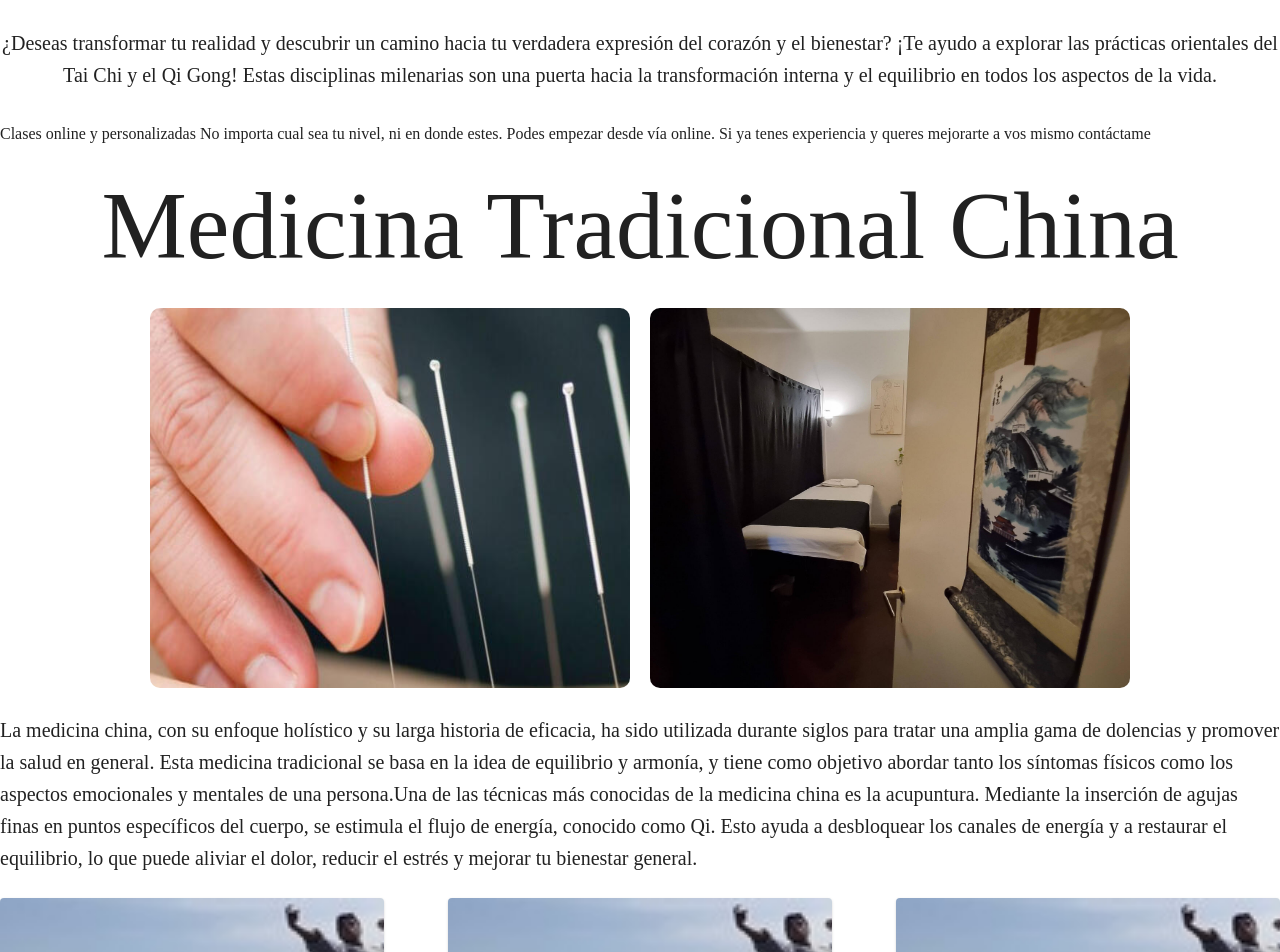
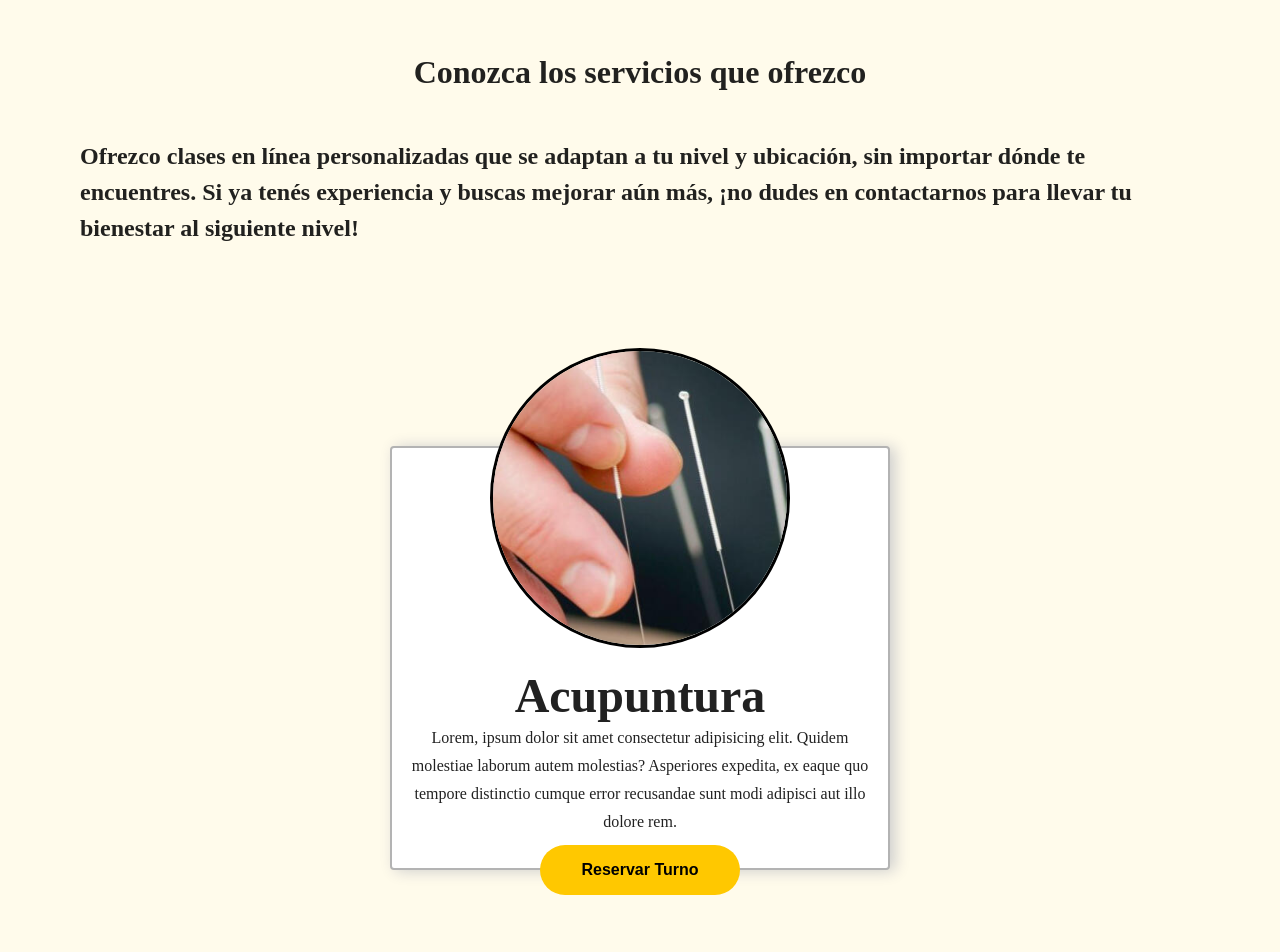
Before and after one commit to Emanuel-P16/brutti, a React (Vite) app: page / in a window 1280 px wide. Shown: the part 900-1852 px from the top of the page. Built offline with nearby package versions, Linux system fonts and the light colour scheme.

Commit message:
se agrego la seccion de servicios

```diff
--- a/src/App.tsx
+++ b/src/App.tsx
@@ -7,7 +7,7 @@ import Home from './assets/Home.jpg'
 import curso1 from './assets/curso1.jpg'
 import medicina1 from './assets/medicinaChina1.jpg'
 import medicina2 from './assets/medicinaChina2.jpg'
-import { Cursos,NavBar, Medicina, Taichi, Contacto, Inicio} from './components/index'
+import { Cursos,NavBar, Medicina, Taichi, Contacto, Inicio, Servicios} from './components/index'
 const Container = styled('div')(({ theme }) => ({
   background: theme.palette.primary.light,
   color: theme.palette.primary.contrastText,
@@ -36,14 +36,14 @@ export default function App() {
         },
         secondary: {
           main: secondaryColorPalette[500],
-        }
+        },
       },
       typography: {
         button:{
-          textTransform: 'none'
+          textTransform: 'none',
         },
         fontFamily: [
-          'Dealoras'
+          // 'Dealoras'
         ].join(',')
       }
     }
@@ -60,21 +60,24 @@ export default function App() {
            <Inicio homeImages={homeImages}/>
           </Grid>
           {/* <Carrousel images={images} autoPlay={true} showButtons={true} /> */}
-          <Grid item xs={12} >
+          {/* <Grid item xs={12} >
             <Typography variant="h6" align="center" gutterBottom={true}>
               ¿Deseas transformar tu realidad y descubrir un camino hacia tu verdadera expresión del corazón y el bienestar? ¡Te ayudo a explorar las prácticas orientales del Tai Chi
               y el Qi Gong! Estas disciplinas milenarias son una puerta hacia la transformación interna y el equilibrio en todos los aspectos de la vida.
             </Typography>
+          </Grid> */}
+          {/* <Grid item xs={12} id={'Taichi'}>
+              <Taichi />
+          </Grid> */}
+          {/* <Grid item xs={12} id={'Medicina China'}>
+              <Medicina images={imagesMedicine}/>
+          </Grid> */}
+          <Grid item xs={12} id={'Servicios'}>
+              <Servicios images={imagesMedicine}/>
           </Grid>
-          <Grid item xs={12} id={'Taichi'}>
-              <Taichi />
-          </Grid>
-          <Grid item xs={12} id={'Medicina China'}>
-              <Medicina images={imagesMedicine}/>
-          </Grid>
-          <Grid item xs={12} id={'Cursos Online'}>
+          {/* <Grid item xs={12} id={'Cursos Online'}>
               <Cursos images={imagesCurses}/>
-          </Grid>
+          </Grid> */}
           <Grid item xs={12} id={'Contacto'}>
               <Contacto/>
           </Grid>
--- a/src/color-palette.tsx
+++ b/src/color-palette.tsx
@@ -32,35 +32,37 @@
 //     A700: '#ffffff',
 //   };
 export const primaryColorPalette = {
-  50: '#ffffff',
-  100: '#ffffff',
-  200: '#ffffff',
-  300: '#ffffff',
-  400: '#ffffff',
-  500: '#ffffff',
-  600: '#ffffff',
-  700: '#ffffff',
-  800: '#ffffff',
-  900: '#ffffff',
+  50: '#fffefc',
+  100: '#fffef8',
+  200: '#fffdf3',
+  300: '#fffcee',
+  400: '#fffbea',
+  500: '#fffae6',
+  600: '#fff9e3',
+  700: '#fff9df',
+  800: '#fff8db',
+  900: '#fff6d5',
   A100: '#ffffff',
   A200: '#ffffff',
   A400: '#ffffff',
   A700: '#ffffff',
+  'contrastDefaultColor': 'dark',
 };
 
 export const secondaryColorPalette = {
-  50: '#ffffff',
-  100: '#ffffff',
-  200: '#ffffff',
-  300: '#ffffff',
-  400: '#ffdffffff5d9',
-  500: '#ffffff',
-  600: '#ffffff',
-  700: '#ffffff',
-  800: '#ffffff',
-  900: '#ffffff',
-  A100: '#ffffff',
-  A200: '#ffffff',
-  A400: '#ffffff',
-  A700: '#ffffff',
+  50: '#fff8e0',
+    100: '#ffefb3',
+    200: '#ffe480',
+    300: '#ffd94d',
+    400: '#ffd026',
+    500: '#ffc800',
+    600: '#ffc200',
+    700: '#ffbb00',
+    800: '#ffb400',
+    900: '#ffa700',
+    A100: '#ffffff',
+    A200: '#fffaf2',
+    A400: '#ffe6bf',
+    A700: '#ffdca6',
+    'contrastDefaultColor': 'dark',
 };
--- /dev/null
+++ b/src/components/Servicios.tsx
@@ -0,0 +1,156 @@
+import { Grid, Card, CardMedia, CardContent, Typography, CardActions, Button } from '@mui/material';
+import { makeStyles } from '@mui/styles'
+
+interface Props {
+    images: string[];
+}
+
+const useStylesServices = makeStyles(() => ({
+    centerSection: {
+        display: 'flex',
+        justifyContent: 'center',
+        position: 'relative',
+        marginBottom: '5rem',
+        padding: '0 5rem'
+    },
+    imageServices: {
+        borderRadius: '50%',
+        position: 'absolute',
+        marginTop: '-100px',
+        border: '3px solid black'
+    },
+    buttonServices: {
+        background: '#FFC800',
+        color: 'black',
+        position: 'absolute',
+        bottom: 0,
+        marginBottom: '-25px',
+        marginLeft: '-100px',
+        width: '200px',
+        height: '50px',
+        borderRadius: '50px',
+        '&:hover': {
+            background: '#E6B400', // Color de fondo cuando el cursor está sobre el botón
+          },
+    },
+    centerCard: {
+        display: 'flex',
+        justifyContent: 'center',
+        position: 'relative',
+        marginBottom: '200px'
+
+    },
+    card: {
+        border: '2px solid #b3b3b3',
+        boxShadow: '5px 1px 15px #cdcdcd',
+        display: 'flex',
+        flexDirection: 'column',
+        alignItems: 'center',
+        textAlign: 'center',
+
+    }
+}))
+export default function Servicios(props: Props) {
+
+    const classesServices = useStylesServices();
+    return (
+        <Grid
+            container
+        >
+            <Grid container direction={'row'} className={classesServices.centerSection}>
+                <h1>Conozca los servicios que ofrezco</h1>
+                <h2>Ofrezco clases en línea personalizadas que se adaptan a tu nivel y ubicación, sin importar dónde te encuentres.
+                    Si ya tenés experiencia y buscas mejorar aún más, ¡no dudes en contactarnos para llevar tu bienestar al siguiente nivel!</h2>
+            </Grid>
+            <Grid container direction='row' style={{ marginTop: '100px' }}
+            >
+                <Grid item xs={12} md={12} xl={6} className={classesServices.centerCard}>
+                    <Card sx={{ maxWidth: 500 }} className={classesServices.card}>
+                        <CardMedia
+                            sx={{ height: 300, width: 300 }}
+                            component="img"
+                            image={props.images[0]}
+                            className={classesServices.imageServices}
+                        />
+                        <CardContent style={{ paddingTop: '220px' }}>
+                            <Typography variant='h3' fontWeight='bold'>
+                                Acupuntura
+                            </Typography>
+                            <Typography variant='subtitle1'>
+                                Lorem, ipsum dolor sit amet consectetur adipisicing elit. Quidem molestiae laborum autem molestias? Asperiores expedita, ex eaque quo tempore distinctio cumque error recusandae sunt modi adipisci aut illo dolore rem.
+                            </Typography>
+                        </CardContent>
+                        <CardActions>
+                            <Button size='small' color='secondary' className={classesServices.buttonServices} ><Typography variant='subtitle1' fontWeight='bold'>Reservar Turno</Typography></Button>
+                        </CardActions>
+                    </Card>
+                </Grid>
+                <Grid item xs={12} md={12} xl={6} className={classesServices.centerCard}>
+                    <Card sx={{ maxWidth: 500 }} className={classesServices.card}>
+                        <CardMedia
+                            sx={{ height: 300, width: 300 }}
+                            component="img"
+                            image={props.images[0]}
+                            className={classesServices.imageServices}
+                        />
+                        <CardContent style={{ paddingTop: '220px' }}>
+                            <Typography variant='h3' fontWeight='bold'>
+                                Acupuntura
+                            </Typography>
+                            <Typography variant='subtitle1'>
+                                Lorem, ipsum dolor sit amet consectetur adipisicing elit. Quidem molestiae laborum autem molestias? Asperiores expedita, ex eaque quo tempore distinctio cumque error recusandae sunt modi adipisci aut illo dolore rem.
+                            </Typography>
+                        </CardContent>
+                        <CardActions>
+                            <Button size='small' color='secondary' className={classesServices.buttonServices} ><Typography variant='subtitle1' fontWeight='bold'>Reservar Turno</Typography></Button>
+                        </CardActions>
+                    </Card>
+                </Grid>
+                <Grid item xs={12} md={12} xl={6} className={classesServices.centerCard}>
+                    <Card sx={{ maxWidth: 500 }} className={classesServices.card}>
+                        <CardMedia
+                            sx={{ height: 300, width: 300 }}
+                            component="img"
+                            image={props.images[0]}
+                            className={classesServices.imageServices}
+                        />
+                        <CardContent style={{ paddingTop: '220px' }}>
+                            <Typography variant='h3' fontWeight='bold'>
+                                Acupuntura
+                            </Typography>
+                            <Typography variant='subtitle1'>
+                                Lorem, ipsum dolor sit amet consectetur adipisicing elit. Quidem molestiae laborum autem molestias? Asperiores expedita, ex eaque quo tempore distinctio cumque error recusandae sunt modi adipisci aut illo dolore rem.
+                            </Typography>
+                        </CardContent>
+                        <CardActions>
+                            <Button size='small' color='secondary' className={classesServices.buttonServices} ><Typography variant='subtitle1' fontWeight='bold'>Reservar Turno</Typography></Button>
+                        </CardActions>
+                    </Card>
+                </Grid>
+                <Grid item xs={12} md={12} xl={6} className={classesServices.centerCard}>
+                    <Card sx={{ maxWidth: 500 }} className={classesServices.card}>
+                        <CardMedia
+                            sx={{ height: 300, width: 300 }}
+                            component="img"
+                            image={props.images[0]}
+                            className={classesServices.imageServices}
+                        />
+                        <CardContent style={{ paddingTop: '220px' }}>
+                            <Typography variant='h3' fontWeight='bold'>
+                                Acupuntura
+                            </Typography>
+                            <Typography variant='subtitle1'>
+                                Lorem, ipsum dolor sit amet consectetur adipisicing elit. Quidem molestiae laborum autem molestias? Asperiores expedita, ex eaque quo tempore distinctio cumque error recusandae sunt modi adipisci aut illo dolore rem.
+                            </Typography>
+                        </CardContent>
+                        <CardActions>
+                            <Button size='small' color='secondary' className={classesServices.buttonServices} ><Typography variant='subtitle1' fontWeight='bold'>Reservar Turno</Typography></Button>
+                        </CardActions>
+                    </Card>
+                </Grid>
+
+            </Grid>
+        </Grid>
+
+    )
+}
--- a/src/components/index.tsx
+++ b/src/components/index.tsx
@@ -4,4 +4,5 @@ export {default as Cursos} from './Cursos'
 export {default as Medicina} from './Medicina'
 export {default as Taichi} from './Taichi'
 export {default as Contacto} from './Contacto'
+export {default as Servicios} from './Servicios'
 export {default as Inicio} from './Inicio'
```
